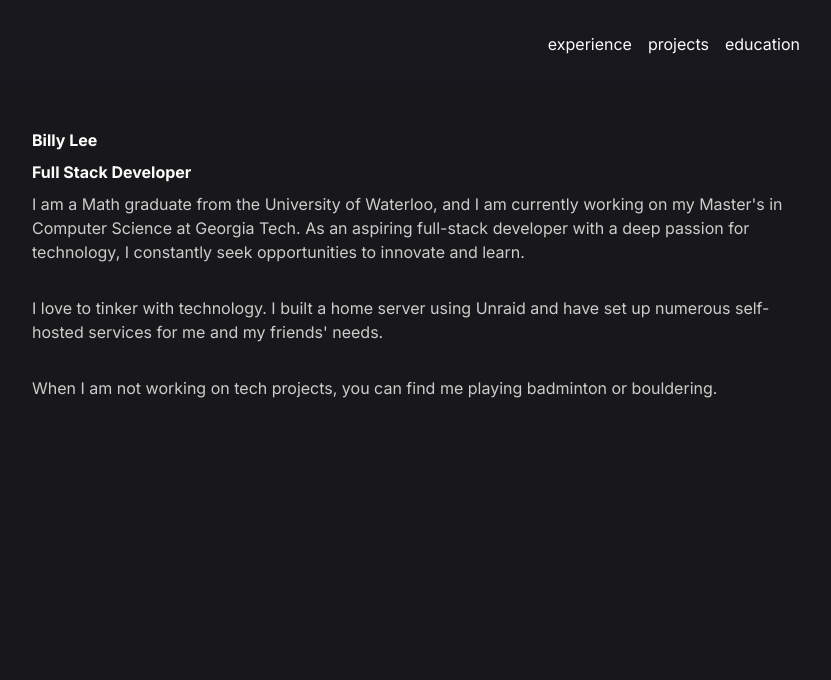
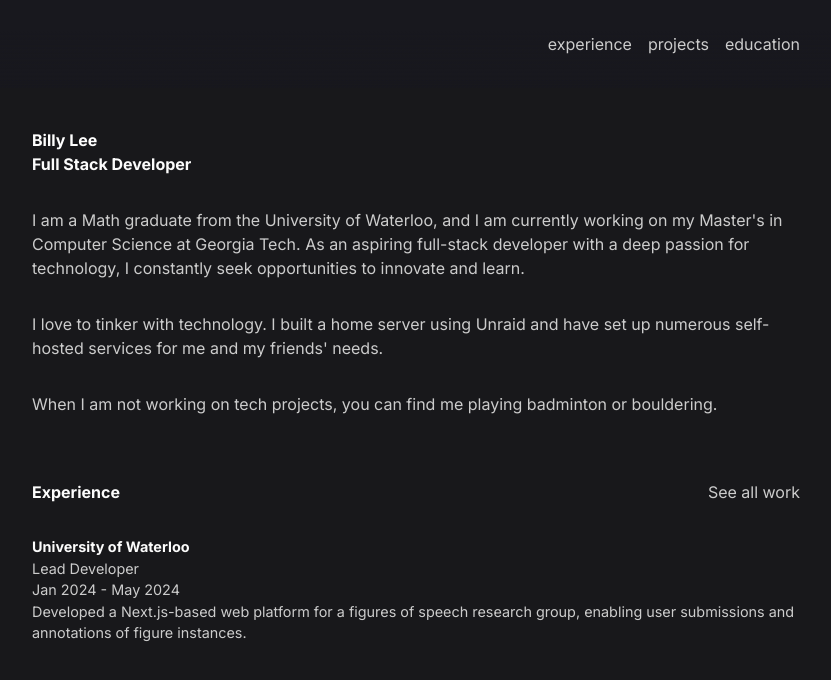
Before and after one commit to pl3lee/personal-website-v2, a Next.js app: page / in a window 1280 px wide. Shown: the top 680 px of the page, without its empty margins (224-1055 px from the left). Built offline with nearby package versions, Linux system fonts and the light colour scheme.

Commit message:
added experience

```diff
--- a/src/app/globals.scss
+++ b/src/app/globals.scss
@@ -12,6 +12,7 @@ html {
   margin: 0;
   padding: 0;
   background-color: $background-color;
+  color: $foreground-color3;
 }
 
 body {
@@ -28,3 +29,15 @@ body {
     text-wrap: balance;
   }
 }
+
+h1 {
+  color: $foreground-color1;
+}
+
+h2 {
+  color: $foreground-color2;
+}
+
+h1, h2 {
+  font-weight: bold;
+}
--- a/src/app/page.module.scss
+++ b/src/app/page.module.scss
@@ -6,27 +6,26 @@
   flex-direction: column;
   align-items: center;
   max-width: $md;
-  color: $foreground-color1;
   padding-top: 8rem;
   padding-bottom: 2rem;
+  gap: 4rem;
+
+  section {
+    width: 100%;
+  }
 }
 
 .about {
   display: flex;
   flex-direction: column;
   align-items: flex-start;
-  gap: 0.5rem;
-  h1 {
-    color: $foreground-color1;
-    font-weight: bold;
-  }
-  h2 {
-    color: $foreground-color2;
-    font-weight: bold;
-  }
-  p {
-    color: $foreground-color3;
-  }
+  gap: 2rem;
+}
+
+.title {
+  display: flex;
+  flex-direction: column;
+  align-items: flex-start;
 }
 
 .introduction {
@@ -35,3 +34,23 @@
   align-items: flex-start;
   gap: 2rem;
 }
+
+.experience {
+  width: 100%;
+  display: flex;
+  flex-direction: column;
+  align-items: flex-start;
+  gap: 2rem;
+}
+
+
+.latestExperienceContainer {
+  display: flex;
+  flex-direction: column;
+  width: 100%;
+  justify-content: flex-start;
+  align-items: flex-start;
+  div {
+    font-size: 0.9rem;
+  }
+}
--- a/src/app/page.tsx
+++ b/src/app/page.tsx
@@ -1,3 +1,4 @@
+import { SectionHeader } from "@/components/SectionHeader/SectionHeader";
 import styles from "./page.module.scss";
 import data from "@/data.json";
 
@@ -6,14 +7,34 @@ export default function Home() {
   return (
     <main className={styles.root}>
       <section className={styles.about}>
-        <h1>Billy Lee</h1>
-        <h2>Full Stack Developer</h2>
+      <SectionHeader>
+        <div className={styles.title}>
+          <h1>Billy Lee</h1>
+          <h2>Full Stack Developer</h2>
+        </div>
+        </SectionHeader>
+
+
         <div className={styles.introduction}>
           <p>I am a Math graduate from the University of Waterloo, and I am currently working on my Master&apos;s in Computer Science at Georgia Tech. As an aspiring full-stack developer with a deep passion for technology, I constantly seek opportunities to innovate and learn.</p>
           <p>I love to tinker with technology. I built a home server using <a href="https://unraid.net/">Unraid</a> and have set up numerous self-hosted services for me and my friends&apos; needs.</p>
           <p>When I am not working on tech projects, you can find me playing badminton or bouldering.</p>
         </div>
       </section>
+      <section className={styles.experience}>
+        <SectionHeader>
+          <h2>Experience</h2>
+          <div>See all work</div>
+        </SectionHeader>
+        <div className={styles.latestExperienceContainer}>
+          <div><h2>{data.experience[0].company}</h2>
+          <div>{data.experience[0].position}</div>
+          <div>{data.experience[0].date}</div></div>
+
+          <div>{data.experience[0].description}</div>
+        </div>
+
+      </section>
     </main>
   );
 }
--- a/src/components/Navbar/Navbar.module.scss
+++ b/src/components/Navbar/Navbar.module.scss
@@ -11,7 +11,6 @@
   width: 100%;
   justify-content: center;
   background-color: $background-color;
-  color: $foreground-color2;
   padding: 2rem;
   background: linear-gradient(to bottom, #18181b, #18181b 35%, rgba(24,24,27,0.5));
   backdrop-filter: blur(0.25rem); // backdrop-blur-sm
--- /dev/null
+++ b/src/components/SectionHeader/SectionHeader.module.scss
@@ -0,0 +1,9 @@
+@import '/src/app/theme.scss';
+@import '/src/app/breakpoints.scss';
+
+.root {
+  display: flex;
+  width: 100%;
+  flex-direction: row;
+  justify-content: space-between;
+}
--- /dev/null
+++ b/src/components/SectionHeader/SectionHeader.tsx
@@ -0,0 +1,12 @@
+import styles from "./SectionHeader.module.scss";
+export function SectionHeader({
+  children,
+}: Readonly<{
+  children: React.ReactNode;
+}>) {
+  return (
+    <section className={styles.root}>
+      {children}
+    </section>
+  );
+}
```
